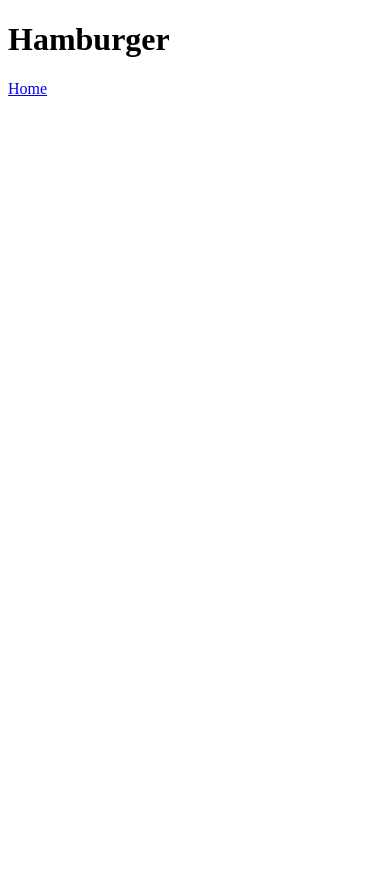
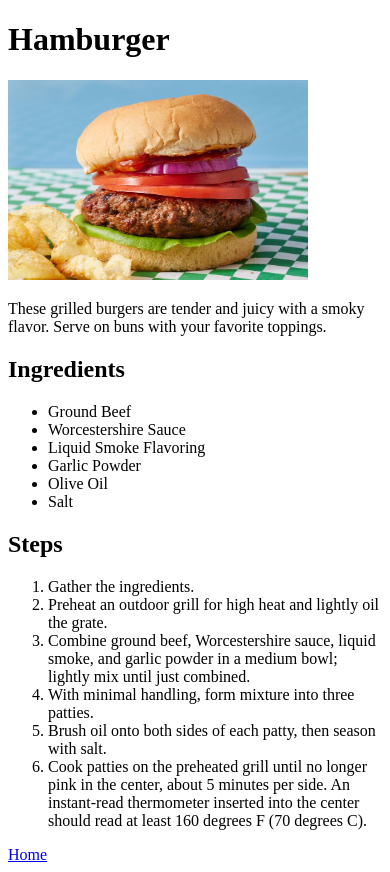
Before and after one commit to JRPerveiler/odin-recipes, a plain HTML site: page recipes/hamburger.html in a window 390 px wide. Before the commit the page ends 844 px from the top, so only its background shows below. Drawn offline with Linux system fonts and the light colour scheme.

Commit message:
Added full content to hamburger.html and it's image to images

```diff
--- a/recipes/hamburger.html
+++ b/recipes/hamburger.html
@@ -6,14 +6,27 @@
 </head>
 <body>
     <h1>Hamburger</h1>
-    <p></p>
-    <h2></h2>
+    <img src="../images/hamburger.jpg" height="200" width="300">
+    <p>These grilled burgers are tender and juicy with a smoky flavor.
+        Serve on buns with your favorite toppings.</p>
+    <h2>Ingredients</h2>
     <ul>
-
+        <li>Ground Beef</li>
+        <li>Worcestershire Sauce</li>
+        <li>Liquid Smoke Flavoring</li>
+        <li>Garlic Powder</li>
+        <li>Olive Oil</li>
+        <li>Salt</li>
     </ul>
-    <h2></h2>
+    <h2>Steps</h2>
     <ol>
-
+        <li>Gather the ingredients.</li>
+        <li>Preheat an outdoor grill for high heat and lightly oil the grate. </li>
+        <li>Combine ground beef, Worcestershire sauce, liquid smoke, and garlic powder in a medium bowl; lightly mix until just combined. </li>
+        <li>With minimal handling, form mixture into three patties. </li>
+        <li>Brush oil onto both sides of each patty, then season with salt. </li>
+        <li>Cook patties on the preheated grill until no longer pink in the center, about 5 minutes per side.
+            An instant-read thermometer inserted into the center should read at least 160 degrees F (70 degrees C). </li>
     </ol>
     <a href="../index.html">Home</a>
 </body>
```
Also changed, not shown: images/hamburger.jpg (added).
